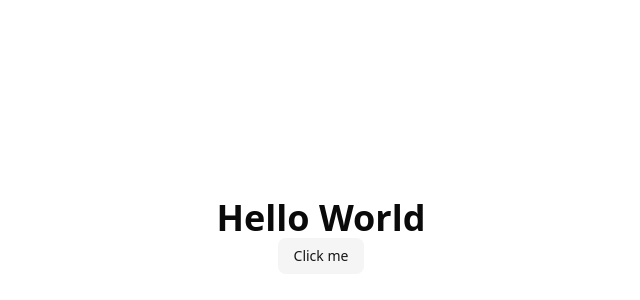
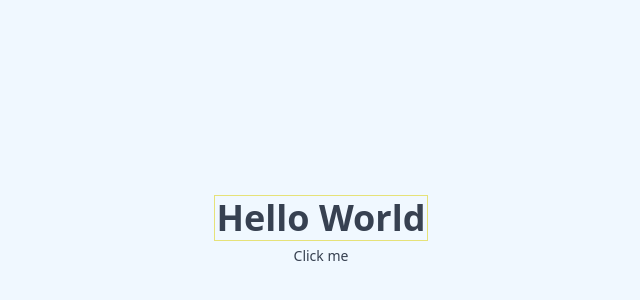
Before and after one commit to Chronos-Epitech/chronos-web, a Next.js app: page / in a window 1280 px wide. Shown: the part 164-464 px from the top of the page, without its empty margins (319-959 px from the left). Built offline with nearby package versions, Linux system fonts and the light colour scheme.

Commit message:
create user dashboard

```diff
--- a/app/globals.css
+++ b/app/globals.css
@@ -1,122 +1,177 @@
 @import "tailwindcss";
 @import "tw-animate-css";
 
-@custom-variant dark (&:is(.dark *));
+:root {
+  --background: oklch(0.9751 0.0127 244.2507);
+  --foreground: oklch(0.3729 0.0306 259.7328);
+  --card: oklch(1.0000 0 0);
+  --card-foreground: oklch(0.3729 0.0306 259.7328);
+  --popover: oklch(1.0000 0 0);
+  --popover-foreground: oklch(0.3729 0.0306 259.7328);
+  --primary: oklch(0.8002 0.1107 105.1684);
+  --primary-foreground: oklch(0.9977 0.0032 197.1059);
+  --secondary: oklch(0.9514 0.0250 236.8242);
+  --secondary-foreground: oklch(0.4461 0.0263 256.8018);
+  --muted: oklch(0.9670 0.0029 264.5419);
+  --muted-foreground: oklch(0.5510 0.0234 264.3637);
+  --accent: oklch(0.3729 0.0306 259.7328);
+  --accent-foreground: oklch(0.8257 0.0409 277.7276);
+  --destructive: oklch(0.6368 0.2078 25.3313);
+  --destructive-foreground: oklch(1.0000 0 0);
+  --border: oklch(0.9276 0.0058 264.5313);
+  --input: oklch(0.9276 0.0058 264.5313);
+  --ring: oklch(0.8943 0.1278 106.7734);
+  --chart-1: oklch(0.7227 0.1920 149.5793);
+  --chart-2: oklch(0.6959 0.1491 162.4796);
+  --chart-3: oklch(0.5960 0.1274 163.2254);
+  --chart-4: oklch(0.5081 0.1049 165.6121);
+  --chart-5: oklch(0.4318 0.0865 166.9128);
+  --sidebar: oklch(0.9514 0.0250 236.8242);
+  --sidebar-foreground: oklch(0.3729 0.0306 259.7328);
+  --sidebar-primary: oklch(0.7227 0.1920 149.5793);
+  --sidebar-primary-foreground: oklch(1.0000 0 0);
+  --sidebar-accent: oklch(0.9505 0.0507 163.0508);
+  --sidebar-accent-foreground: oklch(0.3729 0.0306 259.7328);
+  --sidebar-border: oklch(0.9276 0.0058 264.5313);
+  --sidebar-ring: oklch(0.7227 0.1920 149.5793);
+  --font-sans: DM Sans, sans-serif;
+  --font-serif: Lora, serif;
+  --font-mono: IBM Plex Mono, monospace;
+  --radius: 0.5rem;
+  --shadow-x: 3px;
+  --shadow-y: 3px;
+  --shadow-blur: 8px;
+  --shadow-spread: -1px;
+  --shadow-opacity: 0.1;
+  --shadow-color: #000000;
+  --shadow-2xs: 3px 3px 8px -1px hsl(0 0% 0% / 0.05);
+  --shadow-xs: 3px 3px 8px -1px hsl(0 0% 0% / 0.05);
+  --shadow-sm: 3px 3px 8px -1px hsl(0 0% 0% / 0.10), 3px 1px 2px -2px hsl(0 0% 0% / 0.10);
+  --shadow: 3px 3px 8px -1px hsl(0 0% 0% / 0.10), 3px 1px 2px -2px hsl(0 0% 0% / 0.10);
+  --shadow-md: 3px 3px 8px -1px hsl(0 0% 0% / 0.10), 3px 2px 4px -2px hsl(0 0% 0% / 0.10);
+  --shadow-lg: 3px 3px 8px -1px hsl(0 0% 0% / 0.10), 3px 4px 6px -2px hsl(0 0% 0% / 0.10);
+  --shadow-xl: 3px 3px 8px -1px hsl(0 0% 0% / 0.10), 3px 8px 10px -2px hsl(0 0% 0% / 0.10);
+  --shadow-2xl: 3px 3px 8px -1px hsl(0 0% 0% / 0.25);
+  --tracking-normal: 0em;
+  --spacing: 0.25rem;
+}
 
-@theme inline {
+.dark {
+  --background: oklch(0.2077 0.0398 265.7549);
+  --foreground: oklch(0.8717 0.0093 258.3382);
+  --card: oklch(0.2795 0.0368 260.0310);
+  --card-foreground: oklch(0.8717 0.0093 258.3382);
+  --popover: oklch(0.2795 0.0368 260.0310);
+  --popover-foreground: oklch(0.8717 0.0093 258.3382);
+  --primary: oklch(0.8943 0.1278 106.7734);
+  --primary-foreground: oklch(0 0 0);
+  --secondary: oklch(0.3351 0.0331 260.9120);
+  --secondary-foreground: oklch(0.7118 0.0129 286.0665);
+  --muted: oklch(0.2463 0.0275 259.9628);
+  --muted-foreground: oklch(0.5510 0.0234 264.3637);
+  --accent: oklch(0.3729 0.0306 259.7328);
+  --accent-foreground: oklch(0.7118 0.0129 286.0665);
+  --destructive: oklch(0.6368 0.2078 25.3313);
+  --destructive-foreground: oklch(0.2077 0.0398 265.7549);
+  --border: oklch(0.4461 0.0263 256.8018);
+  --input: oklch(0.4461 0.0263 256.8018);
+  --ring: oklch(0.8943 0.1278 106.7734);
+  --chart-1: oklch(0.7729 0.1535 163.2231);
+  --chart-2: oklch(0.7845 0.1325 181.9120);
+  --chart-3: oklch(0.7227 0.1920 149.5793);
+  --chart-4: oklch(0.6959 0.1491 162.4796);
+  --chart-5: oklch(0.5960 0.1274 163.2254);
+  --sidebar: oklch(0.2795 0.0368 260.0310);
+  --sidebar-foreground: oklch(0.8717 0.0093 258.3382);
+  --sidebar-primary: oklch(0.7729 0.1535 163.2231);
+  --sidebar-primary-foreground: oklch(0.2077 0.0398 265.7549);
+  --sidebar-accent: oklch(0.3729 0.0306 259.7328);
+  --sidebar-accent-foreground: oklch(0.7118 0.0129 286.0665);
+  --sidebar-border: oklch(0.4461 0.0263 256.8018);
+  --sidebar-ring: oklch(0.7729 0.1535 163.2231);
+  --font-sans: DM Sans, sans-serif;
+  --font-serif: Lora, serif;
+  --font-mono: IBM Plex Mono, monospace;
+  --radius: 0.5rem;
+  --shadow-x: 3px;
+  --shadow-y: 3px;
+  --shadow-blur: 8px;
+  --shadow-spread: -1px;
+  --shadow-opacity: 0.1;
+  --shadow-color: #000000;
+  --shadow-2xs: 3px 3px 8px -1px hsl(0 0% 0% / 0.05);
+  --shadow-xs: 3px 3px 8px -1px hsl(0 0% 0% / 0.05);
+  --shadow-sm: 3px 3px 8px -1px hsl(0 0% 0% / 0.10), 3px 1px 2px -2px hsl(0 0% 0% / 0.10);
+  --shadow: 3px 3px 8px -1px hsl(0 0% 0% / 0.10), 3px 1px 2px -2px hsl(0 0% 0% / 0.10);
+  --shadow-md: 3px 3px 8px -1px hsl(0 0% 0% / 0.10), 3px 2px 4px -2px hsl(0 0% 0% / 0.10);
+  --shadow-lg: 3px 3px 8px -1px hsl(0 0% 0% / 0.10), 3px 4px 6px -2px hsl(0 0% 0% / 0.10);
+  --shadow-xl: 3px 3px 8px -1px hsl(0 0% 0% / 0.10), 3px 8px 10px -2px hsl(0 0% 0% / 0.10);
+  --shadow-2xl: 3px 3px 8px -1px hsl(0 0% 0% / 0.25);
+}
+
+:root {
   --color-background: var(--background);
   --color-foreground: var(--foreground);
-  --font-sans: var(--font-geist-sans);
-  --font-mono: var(--font-geist-mono);
+  --color-card: var(--card);
+  --color-card-foreground: var(--card-foreground);
+  --color-popover: var(--popover);
+  --color-popover-foreground: var(--popover-foreground);
+  --color-primary: var(--primary);
+  --color-primary-foreground: var(--primary-foreground);
+  --color-secondary: var(--secondary);
+  --color-secondary-foreground: var(--secondary-foreground);
+  --color-muted: var(--muted);
+  --color-muted-foreground: var(--muted-foreground);
+  --color-accent: var(--accent);
+  --color-accent-foreground: var(--accent-foreground);
+  --color-destructive: var(--destructive);
+  --color-destructive-foreground: var(--destructive-foreground);
+  --color-border: var(--border);
+  --color-input: var(--input);
+  --color-ring: var(--ring);
+  --color-chart-1: var(--chart-1);
+  --color-chart-2: var(--chart-2);
+  --color-chart-3: var(--chart-3);
+  --color-chart-4: var(--chart-4);
+  --color-chart-5: var(--chart-5);
+  --color-sidebar: var(--sidebar);
+  --color-sidebar-foreground: var(--sidebar-foreground);
+  --color-sidebar-primary: var(--sidebar-primary);
+  --color-sidebar-primary-foreground: var(--sidebar-primary-foreground);
+  --color-sidebar-accent: var(--sidebar-accent);
+  --color-sidebar-accent-foreground: var(--sidebar-accent-foreground);
+  --color-sidebar-border: var(--sidebar-border);
   --color-sidebar-ring: var(--sidebar-ring);
-  --color-sidebar-border: var(--sidebar-border);
-  --color-sidebar-accent-foreground: var(--sidebar-accent-foreground);
-  --color-sidebar-accent: var(--sidebar-accent);
-  --color-sidebar-primary-foreground: var(--sidebar-primary-foreground);
-  --color-sidebar-primary: var(--sidebar-primary);
-  --color-sidebar-foreground: var(--sidebar-foreground);
-  --color-sidebar: var(--sidebar);
-  --color-chart-5: var(--chart-5);
-  --color-chart-4: var(--chart-4);
-  --color-chart-3: var(--chart-3);
-  --color-chart-2: var(--chart-2);
-  --color-chart-1: var(--chart-1);
-  --color-ring: var(--ring);
-  --color-input: var(--input);
-  --color-border: var(--border);
-  --color-destructive: var(--destructive);
-  --color-accent-foreground: var(--accent-foreground);
-  --color-accent: var(--accent);
-  --color-muted-foreground: var(--muted-foreground);
-  --color-muted: var(--muted);
-  --color-secondary-foreground: var(--secondary-foreground);
-  --color-secondary: var(--secondary);
-  --color-primary-foreground: var(--primary-foreground);
-  --color-primary: var(--primary);
-  --color-popover-foreground: var(--popover-foreground);
-  --color-popover: var(--popover);
-  --color-card-foreground: var(--card-foreground);
-  --color-card: var(--card);
+
+  --font-sans: var(--font-sans);
+  --font-mono: var(--font-mono);
+  --font-serif: var(--font-serif);
+
   --radius-sm: calc(var(--radius) - 4px);
   --radius-md: calc(var(--radius) - 2px);
   --radius-lg: var(--radius);
   --radius-xl: calc(var(--radius) + 4px);
-}
 
-:root {
-  --radius: 0.625rem;
-  --background: oklch(1 0 0);
-  --foreground: oklch(0.145 0 0);
-  --card: oklch(1 0 0);
-  --card-foreground: oklch(0.145 0 0);
-  --popover: oklch(1 0 0);
-  --popover-foreground: oklch(0.145 0 0);
-  --primary: oklch(0.205 0 0);
-  --primary-foreground: oklch(0.985 0 0);
-  --secondary: oklch(0.97 0 0);
-  --secondary-foreground: oklch(0.205 0 0);
-  --muted: oklch(0.97 0 0);
-  --muted-foreground: oklch(0.556 0 0);
-  --accent: oklch(0.97 0 0);
-  --accent-foreground: oklch(0.205 0 0);
-  --destructive: oklch(0.577 0.245 27.325);
-  --border: oklch(0.922 0 0);
-  --input: oklch(0.922 0 0);
-  --ring: oklch(0.708 0 0);
-  --chart-1: oklch(0.646 0.222 41.116);
-  --chart-2: oklch(0.6 0.118 184.704);
-  --chart-3: oklch(0.398 0.07 227.392);
-  --chart-4: oklch(0.828 0.189 84.429);
-  --chart-5: oklch(0.769 0.188 70.08);
-  --sidebar: oklch(0.985 0 0);
-  --sidebar-foreground: oklch(0.145 0 0);
-  --sidebar-primary: oklch(0.205 0 0);
-  --sidebar-primary-foreground: oklch(0.985 0 0);
-  --sidebar-accent: oklch(0.97 0 0);
-  --sidebar-accent-foreground: oklch(0.205 0 0);
-  --sidebar-border: oklch(0.922 0 0);
-  --sidebar-ring: oklch(0.708 0 0);
-}
-
-.dark {
-  --background: oklch(0.145 0 0);
-  --foreground: oklch(0.985 0 0);
-  --card: oklch(0.205 0 0);
-  --card-foreground: oklch(0.985 0 0);
-  --popover: oklch(0.205 0 0);
-  --popover-foreground: oklch(0.985 0 0);
-  --primary: oklch(0.922 0 0);
-  --primary-foreground: oklch(0.205 0 0);
-  --secondary: oklch(0.269 0 0);
-  --secondary-foreground: oklch(0.985 0 0);
-  --muted: oklch(0.269 0 0);
-  --muted-foreground: oklch(0.708 0 0);
-  --accent: oklch(0.269 0 0);
-  --accent-foreground: oklch(0.985 0 0);
-  --destructive: oklch(0.704 0.191 22.216);
-  --border: oklch(1 0 0 / 10%);
-  --input: oklch(1 0 0 / 15%);
-  --ring: oklch(0.556 0 0);
-  --chart-1: oklch(0.488 0.243 264.376);
-  --chart-2: oklch(0.696 0.17 162.48);
-  --chart-3: oklch(0.769 0.188 70.08);
-  --chart-4: oklch(0.627 0.265 303.9);
-  --chart-5: oklch(0.645 0.246 16.439);
-  --sidebar: oklch(0.205 0 0);
-  --sidebar-foreground: oklch(0.985 0 0);
-  --sidebar-primary: oklch(0.488 0.243 264.376);
-  --sidebar-primary-foreground: oklch(0.985 0 0);
-  --sidebar-accent: oklch(0.269 0 0);
-  --sidebar-accent-foreground: oklch(0.985 0 0);
-  --sidebar-border: oklch(1 0 0 / 10%);
-  --sidebar-ring: oklch(0.556 0 0);
+  --shadow-2xs: var(--shadow-2xs);
+  --shadow-xs: var(--shadow-xs);
+  --shadow-sm: var(--shadow-sm);
+  --shadow: var(--shadow);
+  --shadow-md: var(--shadow-md);
+  --shadow-lg: var(--shadow-lg);
+  --shadow-xl: var(--shadow-xl);
+  --shadow-2xl: var(--shadow-2xl);
 }
 
 @layer base {
   * {
-    @apply border-border outline-ring/50;
+    border-color: var(--color-border);
+    outline: 1px solid var(--color-ring);
+    outline-offset: 2px;
+    /* If you want a 50% opacity for the outline, use: */
+    /* outline-color: color-mix(in srgb, var(--color-ring) 50%, transparent); */
   }
   body {
-    @apply bg-background text-foreground;
+    background: var(--color-background);
+    color: var(--color-foreground);
   }
 }
```
